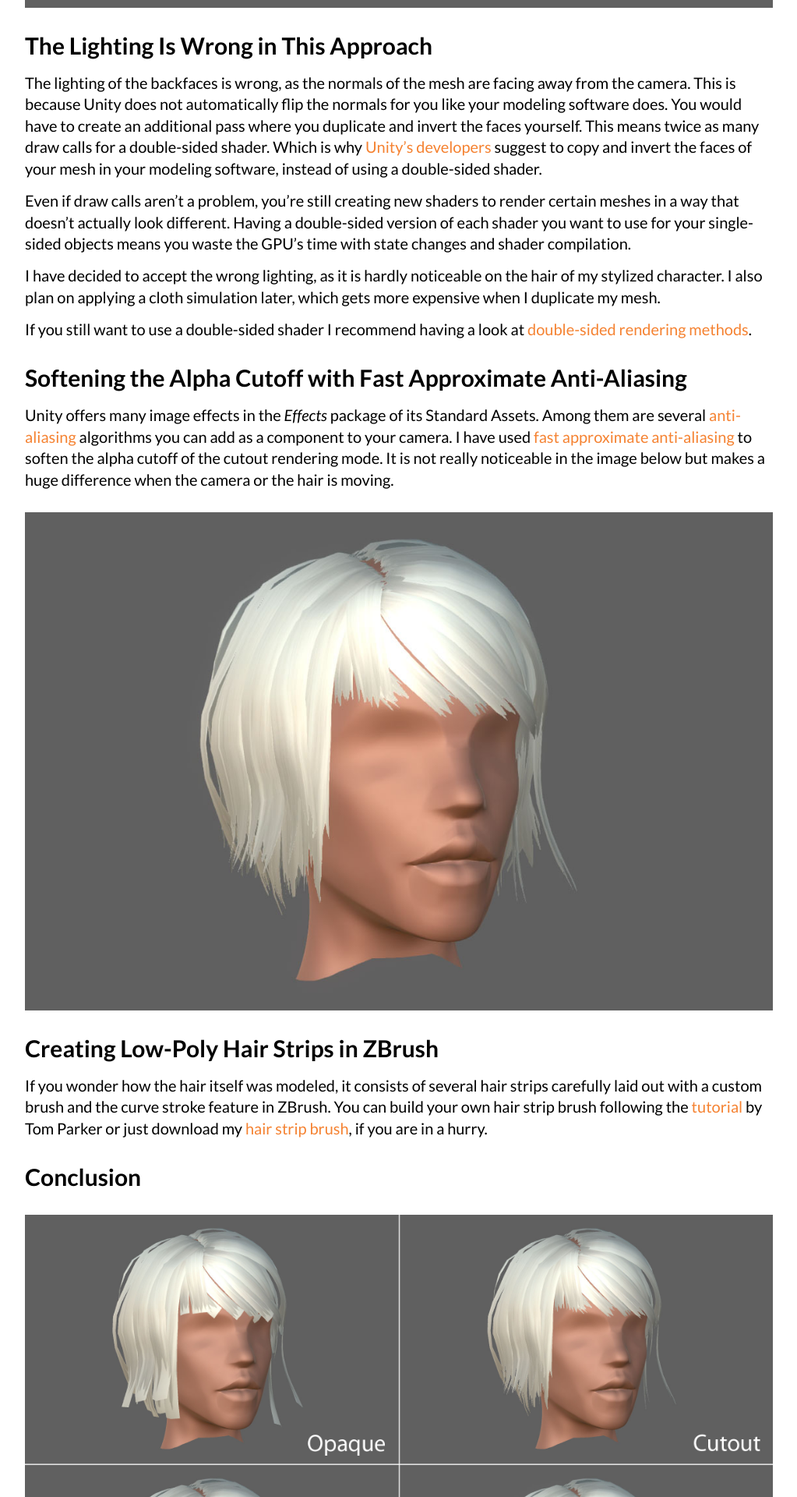
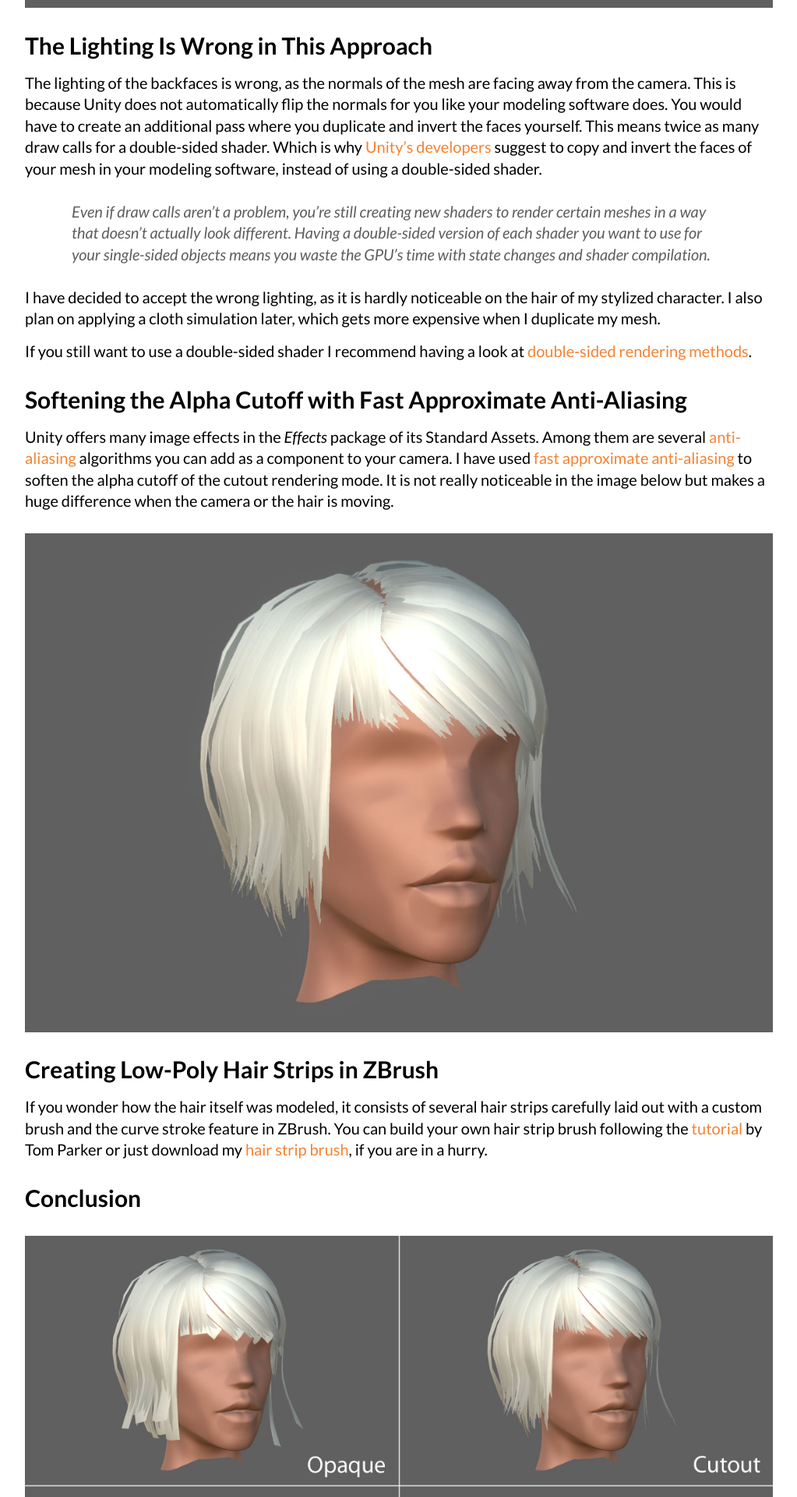
Before and after one commit to Lorti/manu.ninja, a Jekyll site: the page built from _posts/2016-01-26-rendering-low-poly-hair-in-unity.md, in a window 1280 px wide. Shown: the part 4244-6164 px from the top of the page at 78% size, without its empty margins (128-1151 px from the left). Built offline with Jekyll 4.4.1, drawn with Linux system fonts in a browser that asks for light colours; nearby versions of some CDN libraries; comment, search, counter and statistics services are not loaded.

Commit message:
blockquotes

```diff
--- a/_sass/components/_article.scss
+++ b/_sass/components/_article.scss
@@ -74,6 +74,7 @@
         margin-right: auto;
     }
 
+    blockquote,
     iframe,
     img,
     pre {
@@ -92,6 +93,12 @@
         font-size: .8125em;
     }
 
+    blockquote {
+        color: hsl(0, 0, 37%);
+        padding: 0 3em;
+        font-style: italic;
+    }
+
     li code,
     p code {
         display: inline;
```
